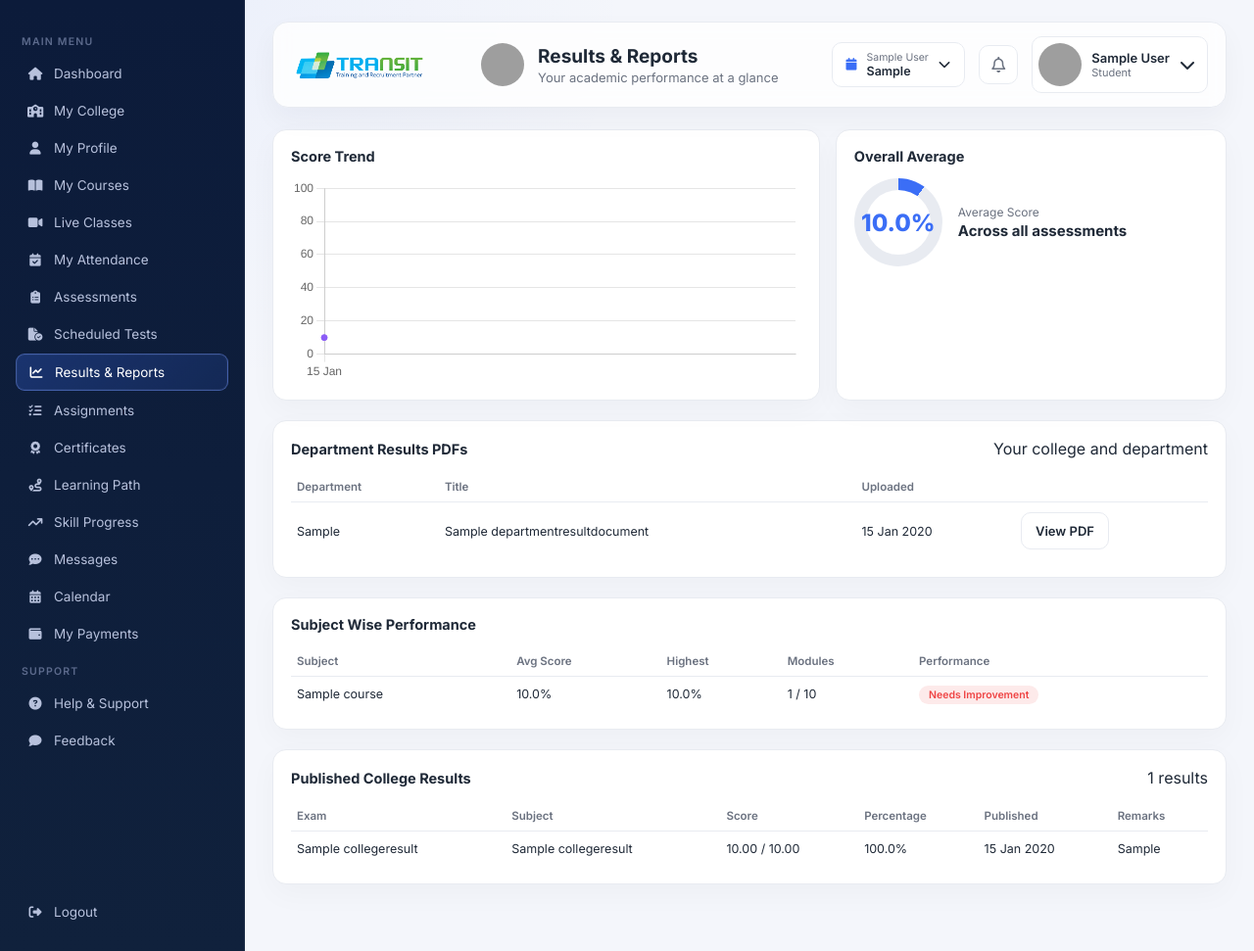
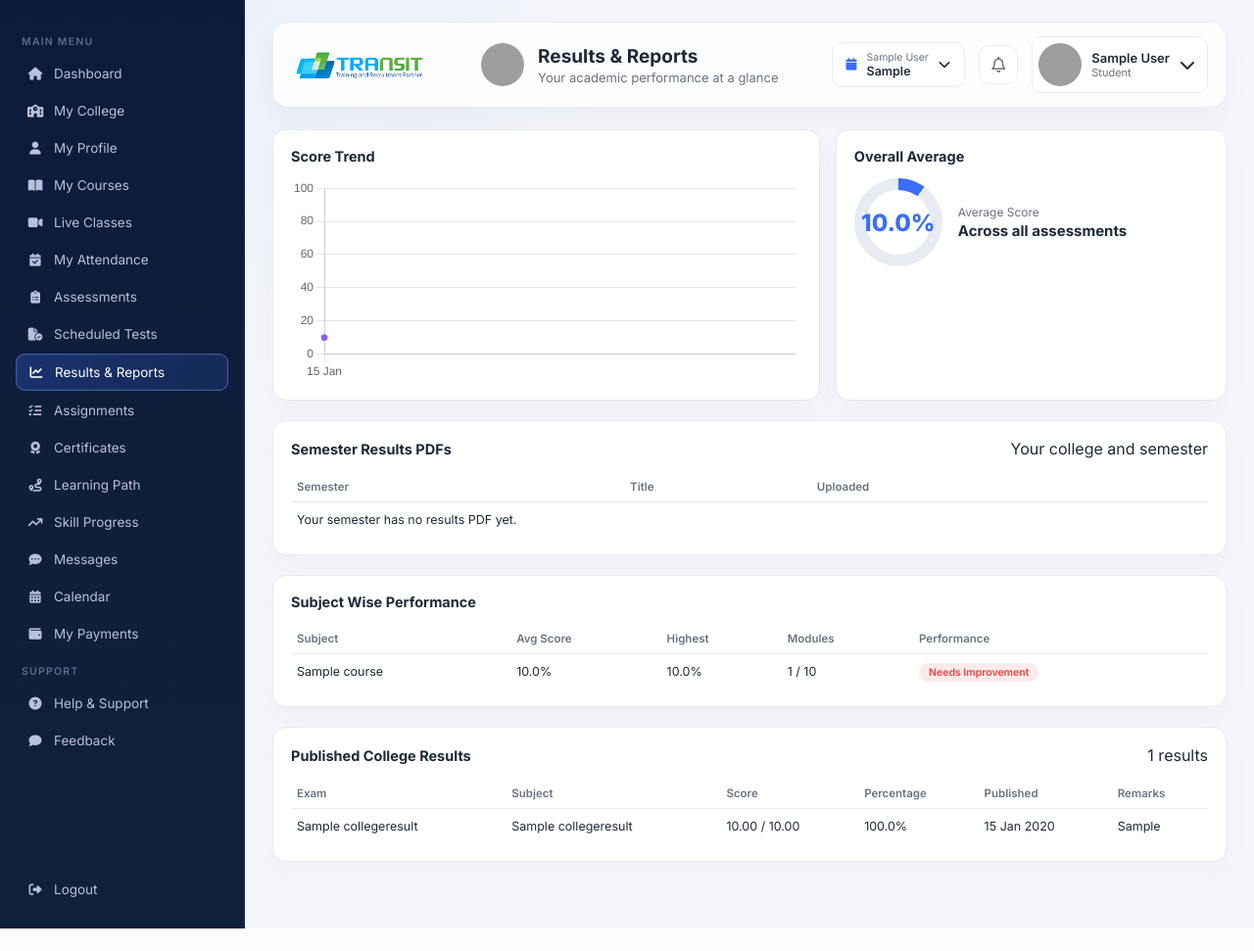
Before and after one commit to Nikhil3537/transit-nexus, a Django app: page /results-reports/ in a window 1280 px wide. Shown: the whole page at 98% size. After the commit the page ends 948 px from the top, so only its background shows below. Run offline with Django 5.2, Linux system fonts and the light colour scheme; a user stored in the database is signed in; tables that the repository leaves empty hold one stand-in row (values such as "Sample post"); grey boxes are pictures that could not be loaded.

Commit message:
Make college results semester wise

```diff
--- a/dashboard/templates/dashboard/results_reports.html
+++ b/dashboard/templates/dashboard/results_reports.html
@@ -21,10 +21,10 @@
 </section>
 
 <section class="panel">
-  <div class="panel-head"><h3>Department Results PDFs</h3><span>Your college and department</span></div>
-  <table class="data-table"><thead><tr><th>Department</th><th>Title</th><th>Uploaded</th><th></th></tr></thead><tbody>
-    {% for document in result_documents %}<tr><td>{{ document.department }}</td><td>{{ document.title }}</td><td>{{ document.uploaded_at|date:"d M Y" }}</td><td><a class="btn btn-secondary" href="{% url 'download_result_document' document.pk %}" target="_blank">View PDF</a></td></tr>
-    {% empty %}<tr><td colspan="4">Your department has no results PDF yet.</td></tr>{% endfor %}
+  <div class="panel-head"><h3>Semester Results PDFs</h3><span>Your college and semester</span></div>
+  <table class="data-table"><thead><tr><th>Semester</th><th>Title</th><th>Uploaded</th><th></th></tr></thead><tbody>
+    {% for document in result_documents %}<tr><td>{{ document.semester }}</td><td>{{ document.title }}</td><td>{{ document.uploaded_at|date:"d M Y" }}</td><td><a class="btn btn-secondary" href="{% url 'download_result_document' document.pk %}" target="_blank">View PDF</a></td></tr>
+    {% empty %}<tr><td colspan="4">Your semester has no results PDF yet.</td></tr>{% endfor %}
   </tbody></table>
 </section>
 
--- a/dashboard/views.py
+++ b/dashboard/views.py
@@ -668,7 +668,7 @@ def results_reports_view(request):
     published_results = list(profile.college_results.filter(college=profile.college) if profile.college_id else [])
     result_documents = DepartmentResultDocument.objects.filter(
         college=profile.college,
-    ).filter(department__iexact=profile.department) if profile.college_id and profile.department else DepartmentResultDocument.objects.none()
+    ).filter(semester__iexact=profile.semester_label) if profile.college_id and profile.semester_label else DepartmentResultDocument.objects.none()
 
     trend_source = sorted(assessments, key=lambda a: a.date)[-6:]
     trend = {
--- a/portal/forms.py
+++ b/portal/forms.py
@@ -174,7 +174,7 @@ class CollegeAssessmentForm(forms.ModelForm):
 class CollegeResultForm(forms.ModelForm):
     class Meta:
         model = CollegeResult
-        fields = ["student", "exam_name", "subject", "score", "max_score", "published_at", "remarks"]
+        fields = ["student", "semester", "exam_name", "subject", "score", "max_score", "published_at", "remarks"]
         widgets = {
             "score": forms.NumberInput(attrs={"min": "0", "step": "0.01"}),
             "max_score": forms.NumberInput(attrs={"min": "0.01", "step": "0.01"}),
@@ -200,7 +200,7 @@ class CollegeResultForm(forms.ModelForm):
 class DepartmentResultDocumentForm(forms.ModelForm):
     class Meta:
         model = DepartmentResultDocument
-        fields = ["department", "title", "pdf"]
+        fields = ["semester", "title", "pdf"]
         widgets = {"pdf": forms.ClearableFileInput(attrs={"accept": "application/pdf"})}
 
     def clean_pdf(self):
--- a/portal/models.py
+++ b/portal/models.py
@@ -443,6 +443,7 @@ class CollegeResult(models.Model):
     student = models.ForeignKey(
         StudentProfile, on_delete=models.CASCADE, related_name="college_results",
     )
+    semester = models.CharField(max_length=100, default="", blank=True)
     exam_name = models.CharField(max_length=150)
     subject = models.CharField(max_length=120)
     score = models.DecimalField(max_digits=6, decimal_places=2)
@@ -465,7 +466,7 @@ class CollegeResult(models.Model):
 
 class DepartmentResultDocument(models.Model):
     college = models.ForeignKey(CollegeProfile, on_delete=models.CASCADE, related_name="result_documents")
-    department = models.CharField(max_length=150)
+    semester = models.CharField(max_length=100, default="", blank=True)
     title = models.CharField(max_length=150)
     pdf = models.FileField(upload_to="college-results/%Y/%m/")
     uploaded_at = models.DateTimeField(auto_now_add=True)
--- a/portal/templates/portal/college_results.html
+++ b/portal/templates/portal/college_results.html
@@ -3,14 +3,14 @@
 {% block content %}
 {% if messages %}{% for message in messages %}<p class="alert-{{ message.tags }}">{{ message }}</p>{% endfor %}{% endif %}
 <section class="panel">
-  <div class="panel-head"><h3>Department Results PDF</h3><span>Students in the selected department can view it</span></div>
+  <div class="panel-head"><h3>Semester Results PDF</h3><span>Students in the selected semester can view it</span></div>
   <form method="post" enctype="multipart/form-data" class="form-grid">
     {% csrf_token %}<input type="hidden" name="action" value="upload_document">
     {% for field in document_form %}<label>{{ field.label }}{{ field }}{% for error in field.errors %}<small class="field-error">{{ error }}</small>{% endfor %}</label>{% endfor %}
     <div><button class="btn btn-primary" type="submit">Upload Results PDF</button></div>
   </form>
-  <table class="data-table"><thead><tr><th>Department</th><th>Title</th><th>Uploaded</th><th>File</th><th></th></tr></thead><tbody>
-    {% for document in documents %}<tr><td>{{ document.department }}</td><td>{{ document.title }}</td><td>{{ document.uploaded_at|date:"d M Y" }}</td><td><a href="{% url 'download_result_document' document.pk %}" target="_blank">View PDF</a></td><td><form method="post" class="inline-form">{% csrf_token %}<input type="hidden" name="action" value="delete_document"><input type="hidden" name="document_id" value="{{ document.pk }}"><button class="btn btn-danger" type="submit">Delete</button></form></td></tr>
+  <table class="data-table"><thead><tr><th>Semester</th><th>Title</th><th>Uploaded</th><th>File</th><th></th></tr></thead><tbody>
+    {% for document in documents %}<tr><td>{{ document.semester }}</td><td>{{ document.title }}</td><td>{{ document.uploaded_at|date:"d M Y" }}</td><td><a href="{% url 'download_result_document' document.pk %}" target="_blank">View PDF</a></td><td><form method="post" class="inline-form">{% csrf_token %}<input type="hidden" name="action" value="delete_document"><input type="hidden" name="document_id" value="{{ document.pk }}"><button class="btn btn-danger" type="submit">Delete</button></form></td></tr>
     {% empty %}<tr><td colspan="5">No department results PDFs uploaded yet.</td></tr>{% endfor %}
   </tbody></table>
 </section>
```
Also changed, not shown: portal/migrations/0016_remove_departmentresultdocument_department_and_more.py (added).
